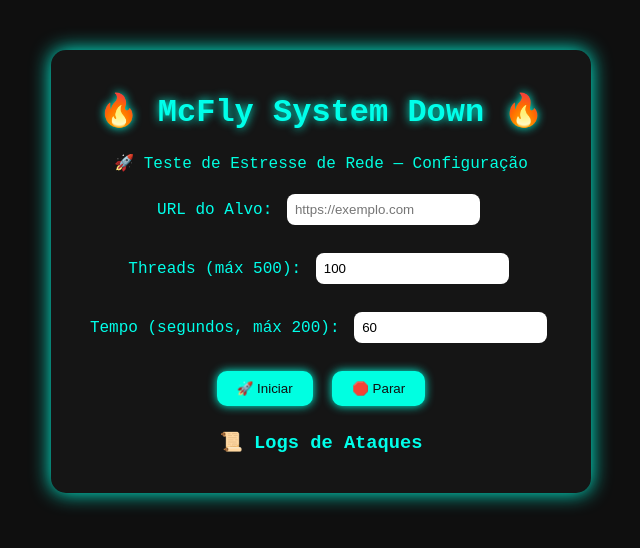
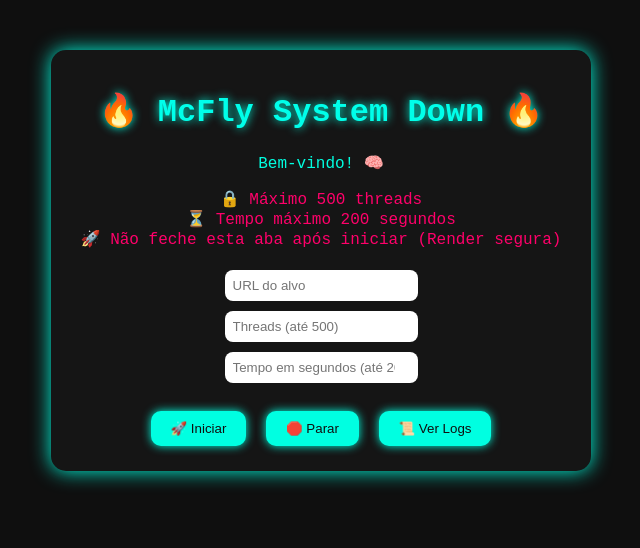
Before and after one commit to laurafandrade/stresserferram, a Flask app: page /painel in a window 1280 px wide. Shown: the top 548 px of the page, without its empty margins (319-959 px from the left). Run offline with Flask 3, Linux system fonts and the light colour scheme; the visitor is signed in with stand-in values (Sample User, id 1); data that the repository does not hold is empty.

Commit message:
Update index.html

```diff
--- a/templates/index.html
+++ b/templates/index.html
@@ -6,35 +6,28 @@
     <link rel="stylesheet" href="/static/style.css">
 </head>
 <body>
+    <div class="container">
+        <h1>🔥 McFly System Down 🔥</h1>
+        <p class="sub">Bem-vindo! 🧠</p>
 
-<div class="container">
-    <h1 class="titulo">🔥 McFly System Down 🔥</h1>
-    <p class="sub">🚀 Teste de Estresse de Rede — Configuração</p>
+        <p class="regras">
+            🔒 Máximo 500 threads<br>
+            ⏳ Tempo máximo 200 segundos<br>
+            🚀 Não feche esta aba após iniciar (Render segura)<br>
+        </p>
 
-    <div class="formulario">
-        <label>URL do Alvo:</label>
-        <input type="text" id="alvo" placeholder="https://exemplo.com">
-        <br><br>
+        <div class="formulario">
+            <input type="text" id="alvo" placeholder="URL do alvo"><br>
+            <input type="number" id="threads" placeholder="Threads (até 500)"><br>
+            <input type="number" id="tempo" placeholder="Tempo em segundos (até 200)"><br><br>
 
-        <label>Threads (máx 500):</label>
-        <input type="number" id="threads" value="100">
-        <br><br>
+            <button onclick="start()">🚀 Iniciar</button>
+            <button onclick="stop()">🛑 Parar</button>
+            <a href="/logs"><button>📜 Ver Logs</button></a>
+        </div>
 
-        <label>Tempo (segundos, máx 200):</label>
-        <input type="number" id="tempo" value="60">
-        <br><br>
-
-        <button onclick="start()">🚀 Iniciar</button>
-        <button onclick="stop()">🛑 Parar</button>
+        <div id="status"></div>
     </div>
-
-    <div id="status"></div>
-
-    <div class="logs">
-        <h3>📜 Logs de Ataques</h3>
-        <ul id="log-list"></ul>
-    </div>
-</div>
 
 <script src="/static/script.js"></script>
 </body>
```
